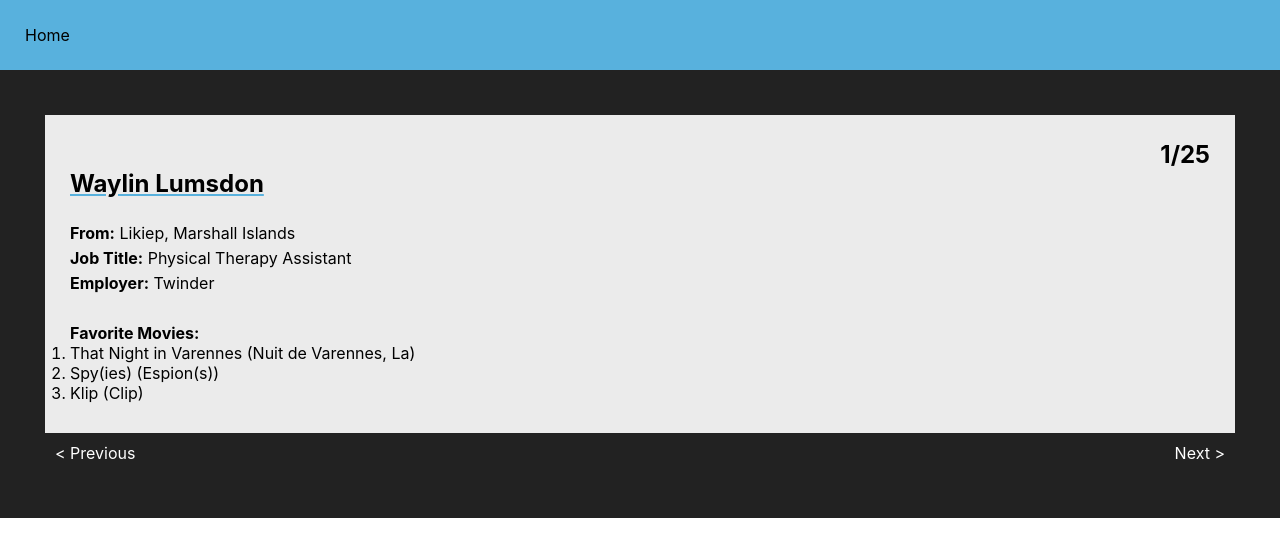
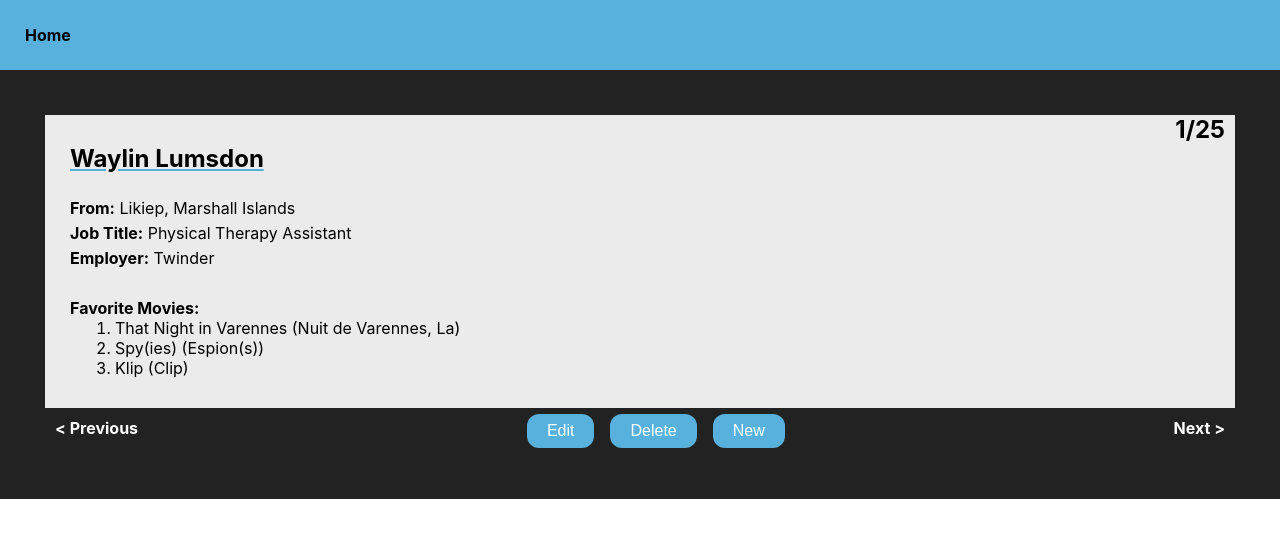
Before and after one commit to CathyRichardson/user-directory-app, a React (Create React App) app: page / in a window 1280 px wide. Shown: the top 556 px of the page. Built offline with nearby package versions, Linux system fonts and the light colour scheme.

Commit message:
finished css formatting

```diff
--- a/src/App.css
+++ b/src/App.css
@@ -45,6 +45,7 @@
 nav {
   background-color: #58B1DD;
   padding: 25px;
+  font-weight: bold;
 }
 
 .bold {
@@ -63,12 +64,14 @@ h1 {
 
 section {
   background-color: #EBEBEB;
-  padding: 25px;
+  padding: 0px 10px 25px 25px;
 }
 
 a {
   color: white;
   padding: 10px;
+  font-weight: bold;
+  cursor: pointer;
 }
 
 footer {
@@ -83,3 +86,19 @@ h2 {
 p {
   margin: 5px 0px;
 }
+
+ol {
+  margin-left: 45px;
+}
+
+button {
+  background-color: #58B1DD;
+  border: none;
+  border-radius: 12px;
+  color: white;
+  padding: 8px 20px;
+  text-align: center;
+  font-size: 16px;
+  margin: 6px 8px;
+  cursor: pointer;
+}
--- a/src/App.js
+++ b/src/App.js
@@ -16,24 +16,29 @@ class App extends React.Component {
     return (
       <div className="App">
         <nav>Home</nav>
-        <div class="background">
+        <div className="background">
           <section>
             <h2>{`${data[0].id}/${data.length}`}</h2>
             <h1>{`${data[0].name.first} ${data[0].name.last}`}</h1>
             <br />
-            <p> <span class="bold">From:</span> {`${data[0].city}, ${data[0].country}`}</p>
-            <p> <span class="bold">Job Title:</span> {data[0].title} </p>
-            <p> <span class="bold">Employer:</span> {data[0].employer} </p>
+            <p> <span className="bold">From:</span> {`${data[0].city}, ${data[0].country}`}</p>
+            <p> <span className="bold">Job Title:</span> {data[0].title} </p>
+            <p> <span className="bold">Employer:</span> {data[0].employer} </p>
             <br />
-            <p> <span class="bold">Favorite Movies:</span>
+            <p> <span className="bold">Favorite Movies:</span>
               <ol>
                 {data[0].favoriteMovies.map((e, i) => <li key={i}> {e} </li>)}
               </ol>
             </p>
           </section>
           <footer>
-            <a class="previous"> &lt; Previous</a>
-            <a class="next"> Next &gt; </a>
+            <a className="previous"> &lt; Previous</a>
+            <div className="buttons">
+              <button>Edit</button>
+              <button>Delete</button>
+              <button>New</button>
+            </div>
+            <a className="next" > Next &gt; </a>
           </footer>
         </div>
       </div>
```
